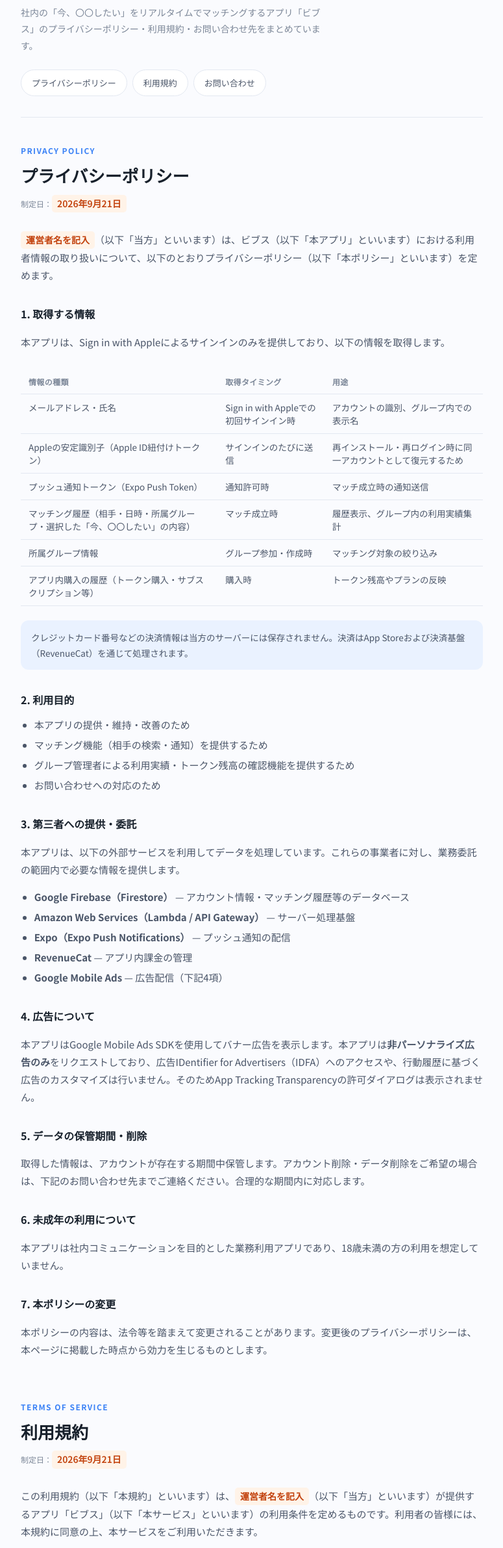
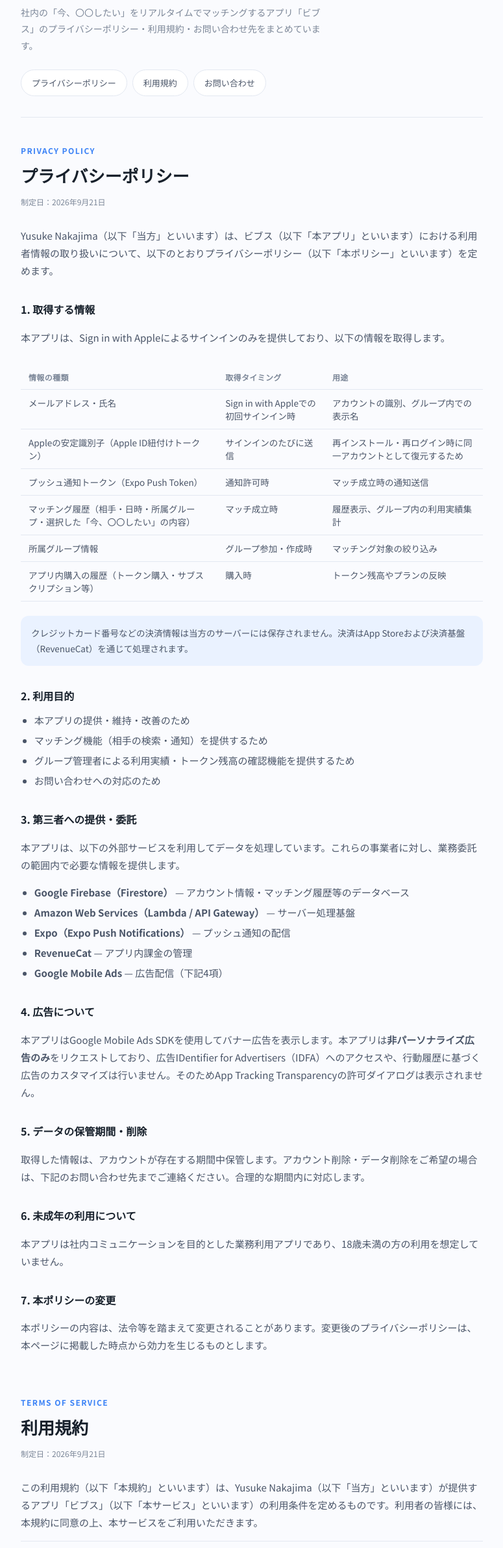
Before and after one commit to yusuke-nakajima/legal, a plain HTML site: page vibes/index.html in a window 1280 px wide. Shown: the part 120-2503 px from the top of the page at 65% size, without its empty margins (252-1027 px from the left). Drawn offline with Linux system fonts and the light colour scheme; a web font is replaced by a local one.

Commit message:
Set operator name and remove resolved placeholder note
Co-Authored-By: Claude Sonnet 5 <noreply@anthropic.com>
Claude-Session: https://claude.ai/code/session_01KfTG7esepZZainue3JbjK8

```diff
--- a/vibes/index.html
+++ b/vibes/index.html
@@ -280,9 +280,9 @@
   <section class="doc" id="privacy">
     <p class="eyebrow">Privacy Policy</p>
     <h2>プライバシーポリシー</h2>
-    <p class="updated">制定日：<span class="fill">2026年9月21日</span></p>
+    <p class="updated">制定日：2026年9月21日</p>
 
-    <p><span class="fill">運営者名を記入</span>（以下「当方」といいます）は、ビブス（以下「本アプリ」といいます）における利用者情報の取り扱いについて、以下のとおりプライバシーポリシー（以下「本ポリシー」といいます）を定めます。</p>
+    <p>Yusuke Nakajima（以下「当方」といいます）は、ビブス（以下「本アプリ」といいます）における利用者情報の取り扱いについて、以下のとおりプライバシーポリシー（以下「本ポリシー」といいます）を定めます。</p>
 
     <h3>1. 取得する情報</h3>
     <p>本アプリは、Sign in with Appleによるサインインのみを提供しており、以下の情報を取得します。</p>
@@ -337,8 +337,8 @@
   <section class="doc" id="terms">
     <p class="eyebrow">Terms of Service</p>
     <h2>利用規約</h2>
-    <p class="updated">制定日：<span class="fill">2026年9月21日</span></p>
-    <p>この利用規約（以下「本規約」といいます）は、<span class="fill">運営者名を記入</span>（以下「当方」といいます）が提供するアプリ「ビブス」（以下「本サービス」といいます）の利用条件を定めるものです。利用者の皆様には、本規約に同意の上、本サービスをご利用いただきます。</p>
+    <p class="updated">制定日：2026年9月21日</p>
+    <p>この利用規約（以下「本規約」といいます）は、Yusuke Nakajima（以下「当方」といいます）が提供するアプリ「ビブス」（以下「本サービス」といいます）の利用条件を定めるものです。利用者の皆様には、本規約に同意の上、本サービスをご利用いただきます。</p>
 
     <div class="article">
       <p class="num">第1条</p>
@@ -404,7 +404,7 @@
     <div class="contact-card">
       <div class="contact-row">
         <span class="label">運営者</span>
-        <span class="value fill">運営者名を記入</span>
+        <span class="value">Yusuke Nakajima</span>
       </div>
       <div class="contact-row">
         <span class="label">メールアドレス</span>
@@ -415,7 +415,6 @@
         <span class="value">不具合報告・アカウント/データ削除依頼・機能に関するご質問</span>
       </div>
     </div>
-    <div class="note warn"><strong>掲載前の確認事項：</strong>黄色でハイライトされた箇所（運営者名・制定日）は仮の値です。実際の情報に差し替えてから公開・App Store Connectへの登録を行ってください。</div>
   </section>
 
   <footer class="bottom">
```
